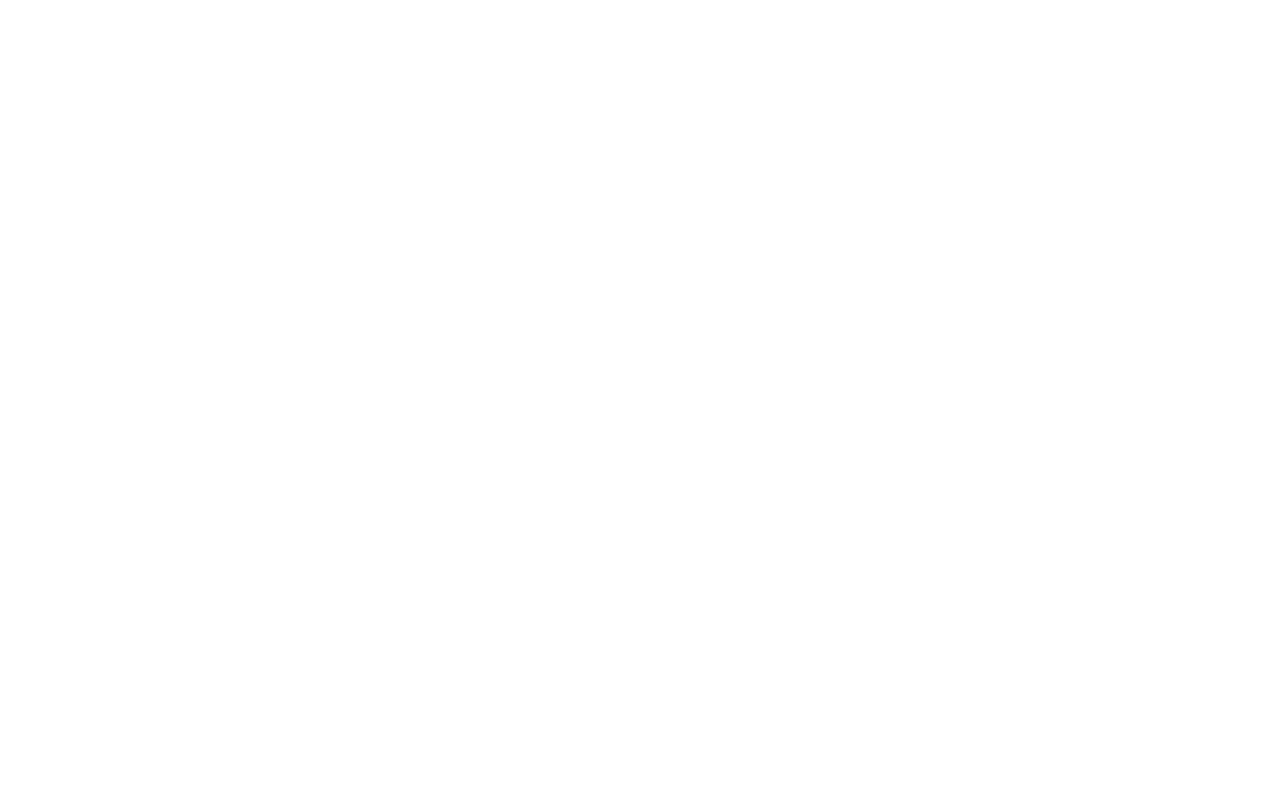
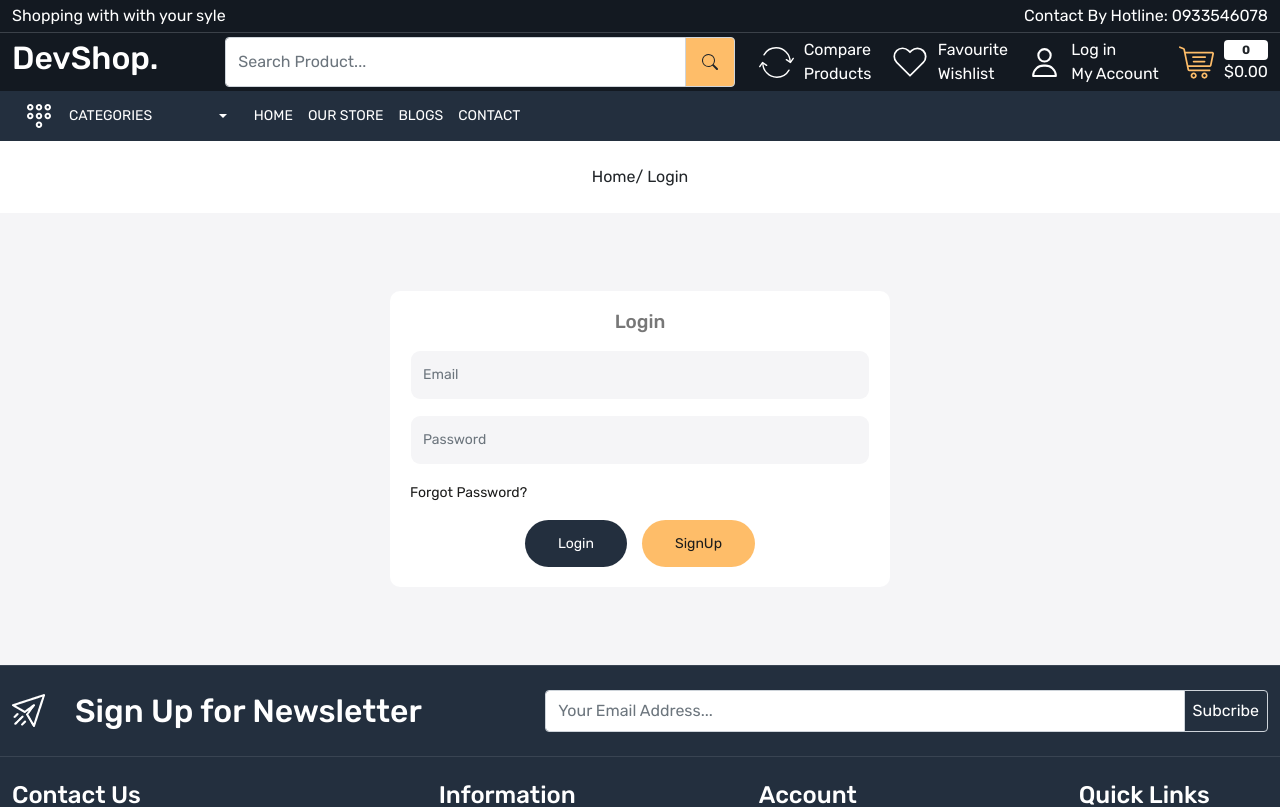
Before and after one commit to NguyenNgocBaoITITIU19084/Shop_Website_Redux, a React (Create React App) app in the folder shop-app/: page /login in a window 1280 px wide. Before the commit this address had no page. Shown: the top 807 px of the page. Built offline with nearby package versions, Linux system fonts and the light colour scheme; a web font is replaced by a local one.

Commit message:
Auth Page (Login + SignUp + forgot, reset- password)

```diff
--- a/shop-app/src/App.css
+++ b/shop-app/src/App.css
@@ -515,3 +515,44 @@
     border-top: 1px solid rgba(0, 0, 0, 0.1);
   }
   /* Compare Product Page end here */
+  /*  auth card */
+
+.auth-card {
+    padding: 20px;
+    background-color: white;
+    width: 500px;
+    margin: 30px auto;
+    border-radius: 10px;
+  }
+  .auth-card h3 {
+    font-size: 19px;
+    font-weight: 500;
+    color: var(--color-777777);
+  }
+  .auth-card p {
+    font-size: 13px;
+    color: var(--color-777777);
+  }
+  .auth-card .form-control {
+    height: 50px;
+    background-color: var(--color-f5f5f7);
+    color: var(--color-777777);
+    font-size: 14px;
+    border-radius: 10px;
+    border-color: transparent;
+  }
+  .auth-card a {
+    font-size: 14px;
+    font-weight: 400;
+    color: var(--color-1c1c1b);
+  }
+  .signup {
+    background-color: var(--color-febd69);
+    color: var(--color-131921);
+    border: none;
+  }
+  .signup:hover {
+    background-color: var(--color-131921);
+    color: white;
+  }
+  /*  auth card  ends*/
--- a/shop-app/src/App.js
+++ b/shop-app/src/App.js
@@ -9,6 +9,10 @@
 import Blog from "./pages/Blog";
 import CompareProduct from "./pages/CompareProduct";
 import WishList from "./pages/WishList";
+import Login from "./pages/Login";
+import Signup from "./pages/Signup";
+import Forgotpassword from "./pages/Forgotpassword";
+import Resetpassword from "./pages/Resetpassword";
 function App() {
   return (
     <>
@@ -22,6 +26,10 @@
             <Route path="blogs" element={<Blog />} />
             <Route path="compare-product" element={<CompareProduct />} />
             <Route path="wish-list" element={<WishList />} />
+            <Route path="login" element={<Login />} />
+            <Route path="sign-up" element={<Signup />} />
+            <Route path="forgot-password" element={<Forgotpassword />} />
+            <Route path="reset-password" element={<Resetpassword />} />
           </Route>
         </Routes>
       </BrowserRouter>
--- /dev/null
+++ b/shop-app/src/components/CustomInput.js
@@ -0,0 +1,17 @@
+import React from "react";
+
+const CustomInput = (props) => {
+  const { type, name, placeholder, classname } = props;
+  return (
+    <div>
+      <input
+        type={type}
+        name={name}
+        placeholder={placeholder}
+        className={`form-control ${classname}`}
+      />
+    </div>
+  );
+};
+
+export default CustomInput;
--- /dev/null
+++ b/shop-app/src/pages/Forgotpassword.js
@@ -0,0 +1,40 @@
+import React from "react";
+import BreadCrum from "../components/BreadCrum";
+import Meta from "../components/Meta";
+import { Link } from "react-router-dom";
+import Container from "../components/Container";
+import CustomInput from "../components/CustomInput";
+const Forgotpassword = () => {
+  return (
+    <>
+      <Meta title={"Forgot Password"} />
+      <BreadCrum title="Forgot Password" />
+      <Container class1="login-wrapper py-5 home-wrapper-2">
+        <div className="row">
+          <div className="col-12">
+            <div className="auth-card">
+              <h3 className="text-center mb-3">Reset Your Password</h3>
+              <p className="text-center mt-2 mb-3">
+                We will send you an email to reset your password
+              </p>
+              <form action="" className="d-flex flex-column gap-15">
+                <CustomInput type="email" name="email" placeholder="Email" />
+
+                <div>
+                  <div className="mt-3 d-flex justify-content-center flex-column gap-15 align-items-center">
+                    <button className="button border-0" type="submit">
+                      Submit
+                    </button>
+                    <Link to="/login">Cancel</Link>
+                  </div>
+                </div>
+              </form>
+            </div>
+          </div>
+        </div>
+      </Container>
+    </>
+  );
+};
+
+export default Forgotpassword;
--- /dev/null
+++ b/shop-app/src/pages/Login.js
@@ -0,0 +1,47 @@
+import React from "react";
+import { Link } from "react-router-dom";
+import BreadCrum from "../components/BreadCrum";
+import Meta from "../components/Meta";
+import Container from "../components/Container";
+import CustomInput from "../components/CustomInput";
+
+const Login = () => {
+  return (
+    <>
+      <Meta title={"Login"} />
+      <BreadCrum title="Login" />
+
+      <Container class1="login-wrapper py-5 home-wrapper-2">
+        <div className="row">
+          <div className="col-12">
+            <div className="auth-card">
+              <h3 className="text-center mb-3">Login</h3>
+              <form action="" className="d-flex flex-column gap-15">
+                <CustomInput type="email" name="email" placeholder="Email" />
+                <CustomInput
+                  type="password"
+                  name="password"
+                  placeholder="Password"
+                />
+                <div>
+                  <Link to="/forgot-password">Forgot Password?</Link>
+
+                  <div className="mt-3 d-flex justify-content-center gap-15 align-items-center">
+                    <button className="button border-0" type="submit">
+                      Login
+                    </button>
+                    <Link to="/sign-up" className="button signup">
+                      SignUp
+                    </Link>
+                  </div>
+                </div>
+              </form>
+            </div>
+          </div>
+        </div>
+      </Container>
+    </>
+  );
+};
+
+export default Login;
--- /dev/null
+++ b/shop-app/src/pages/Resetpassword.js
@@ -0,0 +1,42 @@
+import React from "react";
+import BreadCrum from "../components/BreadCrum";
+import Meta from "../components/Meta";
+import { Link } from "react-router-dom";
+import Container from "../components/Container";
+import CustomInput from "../components/CustomInput";
+const Resetpassword = () => {
+  return (
+    <>
+      <Meta title={"Reset Password"} />
+      <BreadCrum title="Reset Password" />
+      <Container class1="login-wrapper py-5 home-wrapper-2">
+        <div className="row">
+          <div className="col-12">
+            <div className="auth-card">
+              <h3 className="text-center mb-3">Reset Password</h3>
+              <form action="" className="d-flex flex-column gap-15">
+                <CustomInput
+                  type="password"
+                  name="password"
+                  placeholder="Password"
+                />
+                <CustomInput
+                  type="password"
+                  name="confpassword"
+                  placeholder="Confirm Password"
+                />
+                <div>
+                  <div className="mt-3 d-flex justify-content-center gap-15 align-items-center">
+                    <button className="button border-0">Ok</button>
+                  </div>
+                </div>
+              </form>
+            </div>
+          </div>
+        </div>
+      </Container>
+    </>
+  );
+};
+
+export default Resetpassword;
--- /dev/null
+++ b/shop-app/src/pages/Signup.js
@@ -0,0 +1,44 @@
+import React from "react";
+import BreadCrum from "../components/BreadCrum";
+import Meta from "../components/Meta";
+import { Link } from "react-router-dom";
+import Container from "../components/Container";
+import CustomInput from "../components/CustomInput";
+const Signup = () => {
+  return (
+    <>
+      <Meta title={"Sign Up"} />
+      <BreadCrum title="Sign Up" />
+      <Container class1="login-wrapper py-5 home-wrapper-2">
+        <div className="row">
+          <div className="col-12">
+            <div className="auth-card">
+              <h3 className="text-center mb-3">Sign Up</h3>
+              <form action="" className="d-flex flex-column gap-15">
+                <CustomInput type="text" name="name" placeholder="Name" />
+                <CustomInput type="email" name="email" placeholder="Email" />
+                <CustomInput
+                  type="tel"
+                  name="mobile"
+                  placeholder="Mobile Number"
+                />
+                <CustomInput
+                  type="password"
+                  name="password"
+                  placeholder="Password"
+                />
+                <div>
+                  <div className="mt-3 d-flex justify-content-center gap-15 align-items-center">
+                    <button className="button border-0">Sign Up</button>
+                  </div>
+                </div>
+              </form>
+            </div>
+          </div>
+        </div>
+      </Container>
+    </>
+  );
+};
+
+export default Signup;
```
